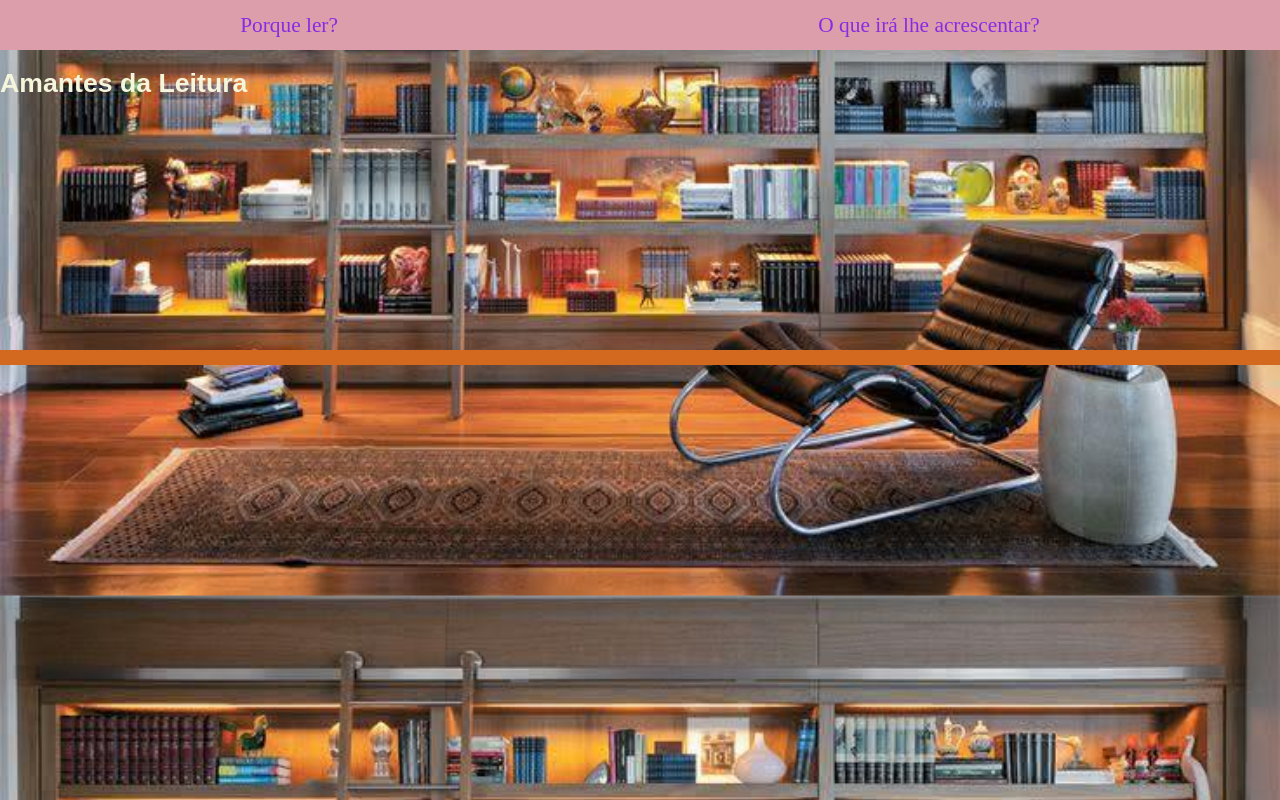
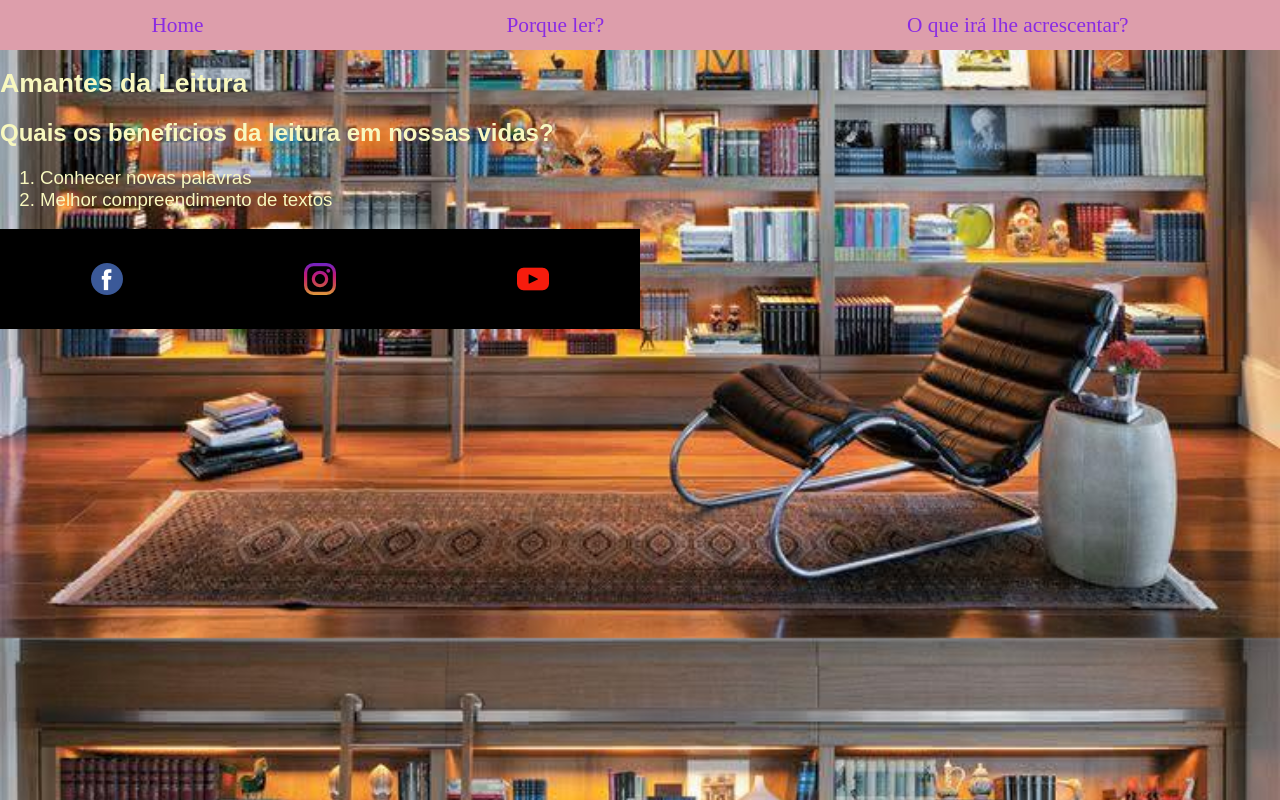
Before and after one commit to cibelypereira16/pasta--box-model, a plain HTML site: page index.html in a window 1280 px wide. Drawn offline with Linux system fonts and the light colour scheme.

Commit message:
Criar site de livros

```diff
--- a/index.html
+++ b/index.html
@@ -1,5 +1,6 @@
 <!DOCTYPE html>
 <html lang="pt-br">
+
 <head>
     <meta charset="UTF-8">
     <meta name="viewport" content="width=device-width, initial-scale=1.0">
@@ -7,11 +8,26 @@
     <title>Livros</title>
     <link rel="stylesheet" href="style.css">
 </head>
+
 <body>
     <nav>
+        <a href="">Home</a>
         <a href="">Porque ler?</a>
         <a href="">O que irá lhe acrescentar?</a>
     </nav>
     <h1>Amantes da Leitura</h1>
+    <h2>Quais os beneficios da leitura em nossas vidas?</h2>
+    <ol>
+        <li>Conhecer novas palavras</li>
+        <li>Melhor compreendimento de textos</li>
+    </ol>
+    <footer>
+        <div>
+            <img src="facebook.png" alt="Icon do facebook">
+            <img src="instagram.png" alt="Icon do instagram">
+            <img src="youtube.png" alt="Icon do youtube">
+        </div>
+    </footer>
 </body>
+
 </html>
--- a/style.css
+++ b/style.css
@@ -3,18 +3,10 @@ body{
     background-image: url(estante.jpg);
     background-size: cover;
         background-position: center;
-        border-bottom: 15px chocolate solid;
         width: 100%;
-        height: 350px;
+        height: 450px;
     }
-header{
-        width: 100%;
-        height: 350px;
-        background-image: url(estante.jpg);
-        background-size: cover;
-        background-position: center;
-        border-bottom: 15px chocolate solid;
-    }
+
 nav{
     width: 100%;
     height:50px;
@@ -34,5 +26,23 @@ nav a:hover{
 h1{
     font-family: Arial;
     font-size: 20pt;
-    color:beige;
+    color:rgb(248, 248, 191);
 }
+h2{
+    font-family: Arial;
+    font-size: 18pt;
+    color:rgb(248, 248, 191);
+}
+ol{
+    font-family: Arial;
+    font-size: 14pt;
+    color:rgb(248, 248, 191);
+}
+footer div{
+    display: flex;
+    align-items: center;
+    justify-content: space-around;
+    width: 50%;
+    height: 100px;
+    background-color: black;
+}
```
Also changed, not shown: facebook.png (added), instagram.png (added), youtube.png (added).
